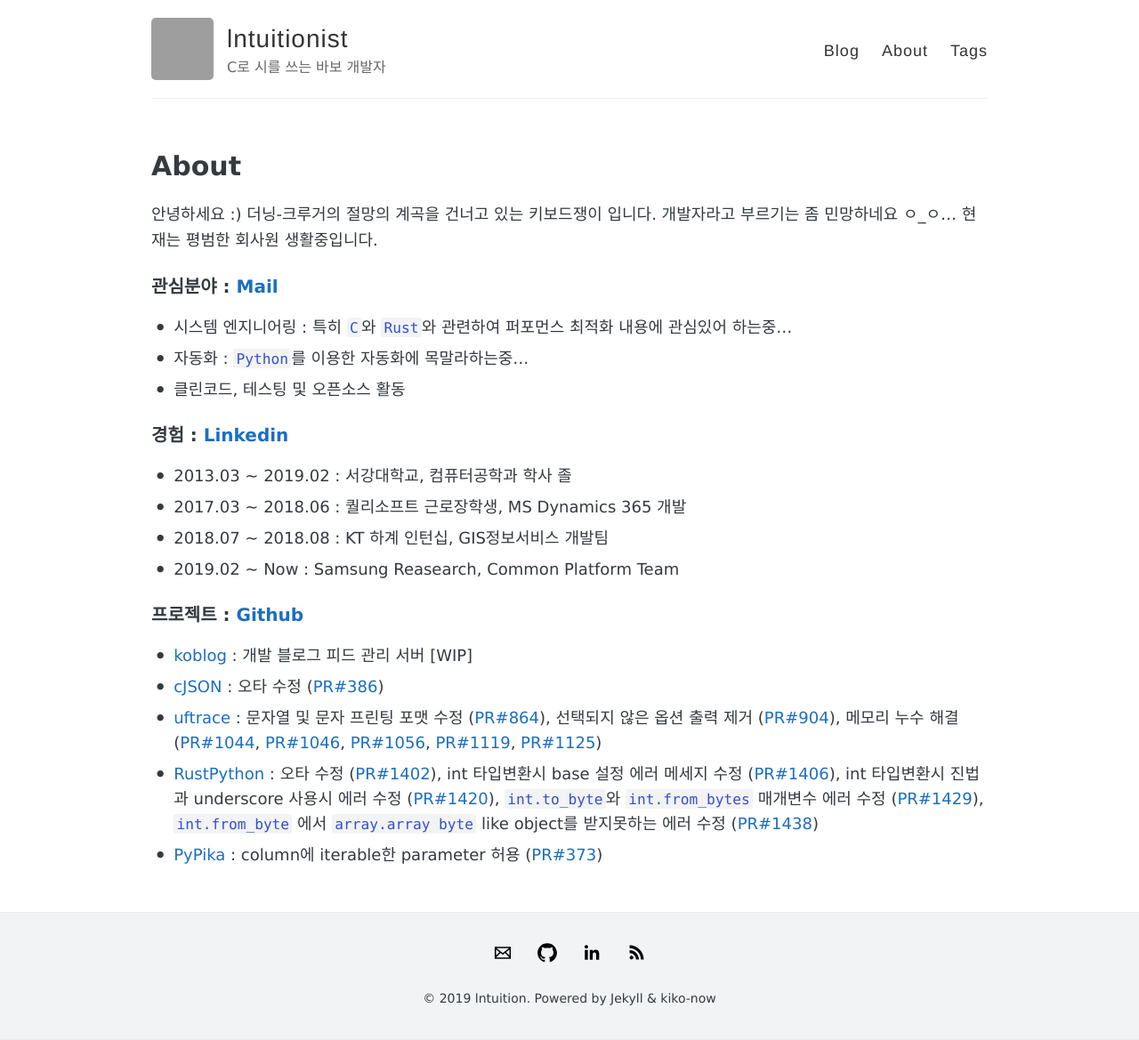
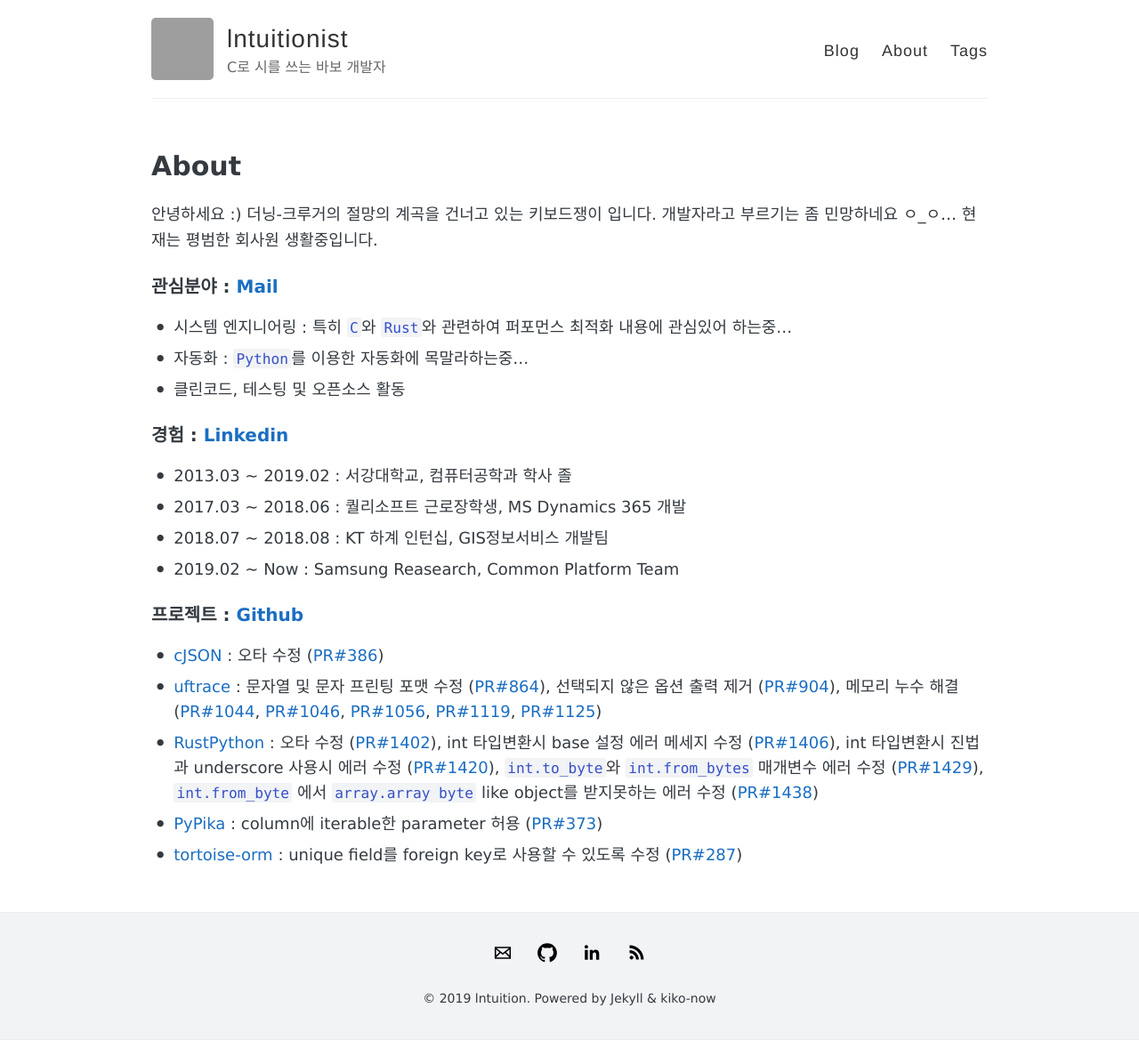
Before and after one commit to lntuition/lntuition.github.io, a Jekyll site: the page built from about.md, in a window 1280 px wide. Shown: the whole page at 89% size. Built offline with Jekyll 4.4.1, drawn with Linux system fonts in a browser that asks for light colours; some web fonts are replaced; grey boxes are pictures that could not be loaded.

Commit message:
Update project in about.md

```diff
--- a/about.md
+++ b/about.md
@@ -19,8 +19,6 @@ permalink: /about/
 - 2019.02 ~ Now : Samsung Reasearch, Common Platform Team
 
 ### 프로젝트 : [Github](https://github.com/lntuition)
-- [koblog](https://github.com/lntuition/koblog) :
-개발 블로그 피드 관리 서버 [WIP]
 - [cJSON](https://github.com/DaveGamble/cJSON) :
 오타 수정 ([PR#386](https://github.com/DaveGamble/cJSON/pull/386))
 - [uftrace](https://github.com/namhyung/uftrace) :
@@ -35,3 +33,5 @@ int 타입변환시 진법과 underscore 사용시 에러 수정 ([PR#1420](http
 `int.from_byte` 에서 `array.array byte` like object를 받지못하는 에러 수정 ([PR#1438](https://github.com/RustPython/RustPython/pull/1438))
 - [PyPika](https://github.com/kayak/pypika) :
 column에 iterable한 parameter 허용 ([PR#373](https://github.com/kayak/pypika/pull/373))
+- [tortoise-orm](https://github.com/tortoise/tortoise-orm) :
+unique field를 foreign key로 사용할 수 있도록 수정 ([PR#287](https://github.com/tortoise/tortoise-orm/pull/287))
```
